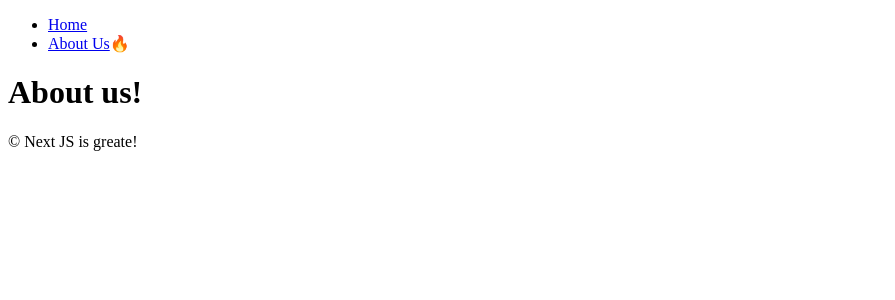
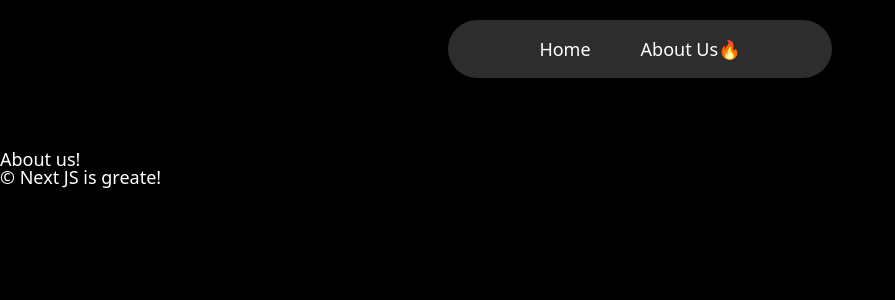
Before and after one commit to hwangej/learn-nextjs24, a Next.js app: page /about-us in a window 1280 px wide. Shown: the top 300 px of the page, without its empty margins (0-895 px from the left). Built offline with nearby package versions, Linux system fonts and the light colour scheme.

Commit message:
hwangej / 4.2. Movie Styles

```diff
--- a/app/layout.tsx
+++ b/app/layout.tsx
@@ -1,3 +1,4 @@
+import "../styles/global.css";
 import { Metadata } from "next";
 import Navigation from "../components/navigation";
 
--- a/components/navigation.tsx
+++ b/components/navigation.tsx
@@ -1,11 +1,12 @@
 "use client";
 import Link from "next/link";
 import { usePathname } from "next/navigation";
+import styles from "../styles/navigation.module.css";
 
 export default function Navigation() {
   const path = usePathname();
   return (
-    <nav>
+    <nav className={styles.nav}>
       <ul>
         <li>
           <Link href="/">Home</Link>
--- /dev/null
+++ b/styles/global.css
@@ -0,0 +1,141 @@
+html,
+body,
+div,
+span,
+applet,
+object,
+iframe,
+h1,
+h2,
+h3,
+h4,
+h5,
+h6,
+p,
+blockquote,
+pre,
+a,
+abbr,
+acronym,
+address,
+big,
+cite,
+code,
+del,
+dfn,
+em,
+img,
+ins,
+kbd,
+q,
+s,
+samp,
+small,
+strike,
+strong,
+sub,
+sup,
+tt,
+var,
+b,
+u,
+i,
+center,
+dl,
+dt,
+dd,
+ol,
+ul,
+li,
+fieldset,
+form,
+label,
+legend,
+table,
+caption,
+tbody,
+tfoot,
+thead,
+tr,
+th,
+td,
+article,
+aside,
+canvas,
+details,
+embed,
+figure,
+figcaption,
+footer,
+header,
+hgroup,
+menu,
+nav,
+output,
+ruby,
+section,
+summary,
+time,
+mark,
+audio,
+video {
+margin: 0;
+padding: 0;
+border: 0;
+font-size: 100%;
+font: inherit;
+vertical-align: baseline;
+}
+/* HTML5 display-role reset for older browsers */
+article,
+aside,
+details,
+figcaption,
+figure,
+footer,
+header,
+hgroup,
+menu,
+nav,
+section {
+display: block;
+}
+body {
+  padding-top: 150px;
+line-height: 1;
+}
+ol,
+ul {
+list-style: none;
+}
+blockquote,
+q {
+quotes: none;
+}
+blockquote:before,
+blockquote:after,
+q:before,
+q:after {
+content: "";
+content: none;
+}
+table {
+border-collapse: collapse;
+border-spacing: 0;
+}
+
+body {
+  font-family: system-ui, -apple-system, BlinkMacSystemFont, 'Segoe UI', Roboto, Oxygen, Ubuntu, Cantarell, 'Open Sans', 'Helvetica Neue', sans-serif;
+  background-color: black;
+  color: white;
+  font-size: 18px;
+}
+
+a{
+  color: inherit;
+  text-decoration: none;
+}
+
+a:hover{
+  text-decoration: underline;
+}
--- /dev/null
+++ b/styles/navigation.module.css
@@ -0,0 +1,28 @@
+.nav {
+  background-color: #2d2d2d;
+  position: fixed;
+  width: 30%;
+  margin: 0 auto;
+  top: 20px;
+  border-radius: 50px;
+  padding: 20px 0px;
+  left: 50%;
+  z-index: 10;
+  transform: translateX(-50%);
+}
+
+.nav ul {
+  display: flex;
+  justify-content: center;
+  gap: 50px;
+}
+
+.nav ul li {
+  list-style: none;
+  transform: none;
+  transition: all 0.1s ease-in-out;
+}
+
+.nav ul li:hover {
+  transform: scale(1.05);
+}
```
Also changed, not shown: app/(home)/page.tsx (+9 -4 lines), components/movie.tsx (added, +23 -0 lines), styles/home.module.css (added, +8 -0 lines), styles/movie.module.css (added, +26 -0 lines).
